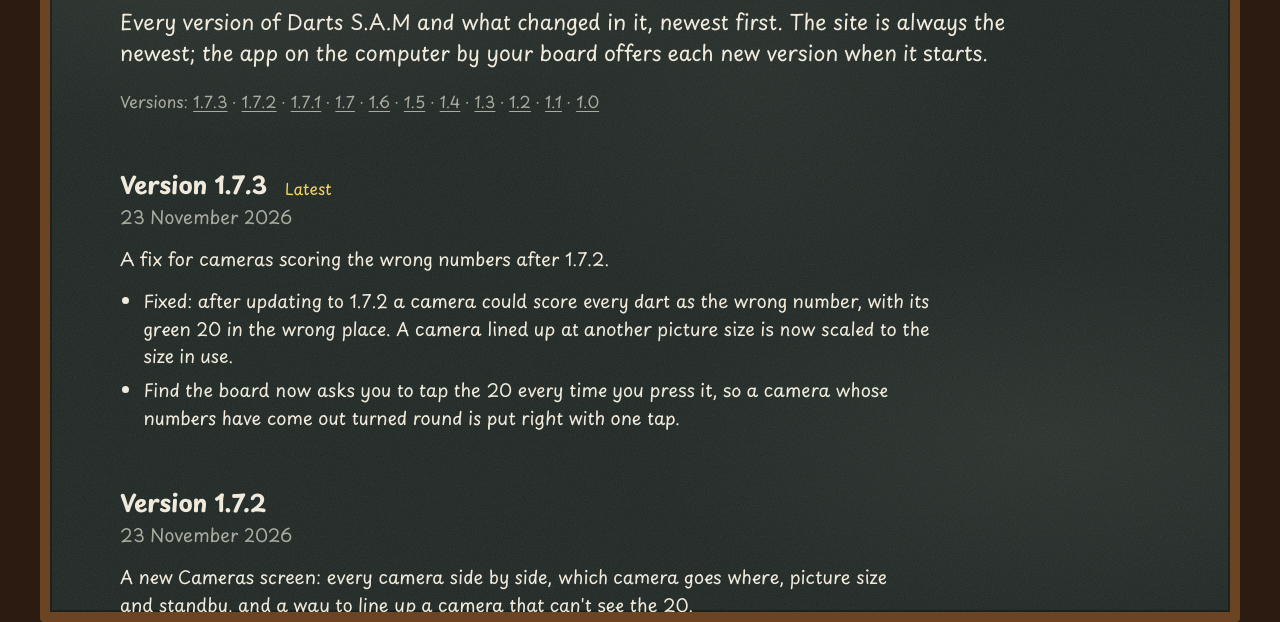
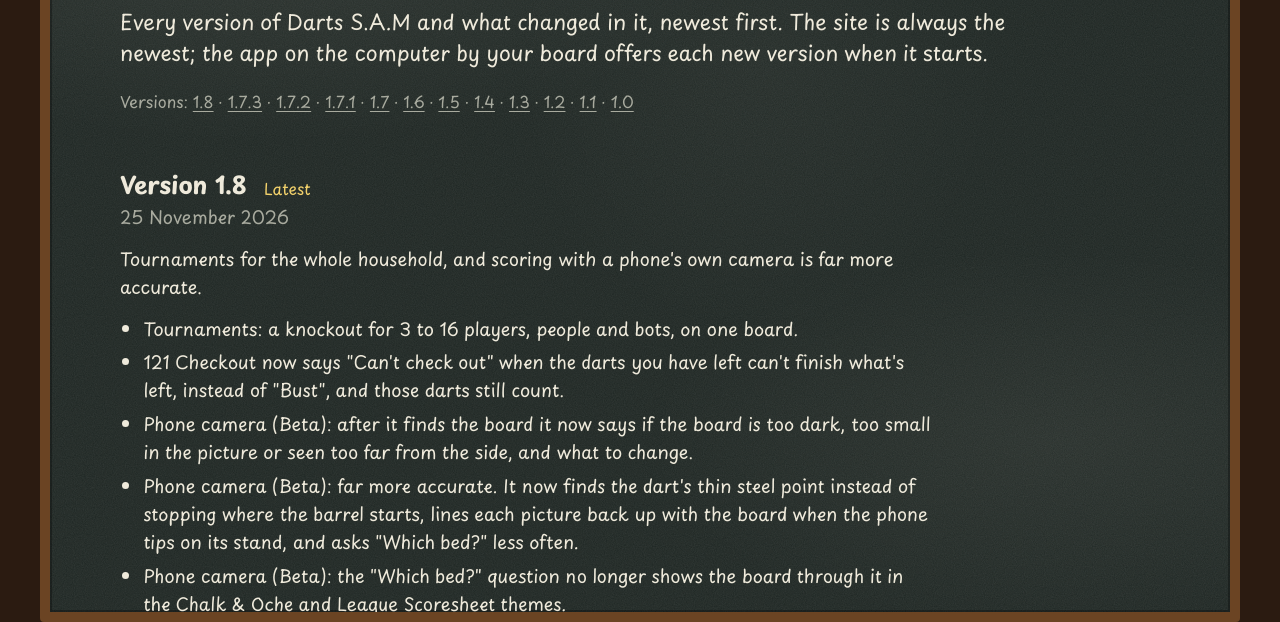
Before and after one commit to SonicSamShop/darts-sam, a website: page web/releases.html in a window 1280 px wide. Shown: the part 178-800 px from the top of the page. Drawn offline with Linux system fonts and the light colour scheme.

Commit message:
release: 1.8, tournaments on the menu
Turns TOURNAMENT_ON_MENU on, so Tournament has its line on the computer's
and the phone's menu. The menu tests now ask the loader for an "off" copy
as well as an "on" copy, so both stay tested whichever way the file has it.

Release notes: tournaments, 121 "Can't check out", the phone camera's setup
check and its accuracy work, and the opaque "Which bed?" sheet.

Co-Authored-By: Claude Opus 5.5 <noreply@anthropic.com>

```diff
--- a/web/releases.html
+++ b/web/releases.html
@@ -24,10 +24,23 @@
   <h1>What's new</h1>
   <p class="lead">Every version of Darts S.A.M and what changed in it, newest first. The site is always the newest;
     the app on the computer by your board offers each new version when it starts.</p>
-  <p class="jump">Versions: <a href="#v1.7.3">1.7.3</a> · <a href="#v1.7.2">1.7.2</a> · <a href="#v1.7.1">1.7.1</a> · <a href="#v1.7">1.7</a> · <a href="#v1.6">1.6</a> · <a href="#v1.5">1.5</a> · <a href="#v1.4">1.4</a> · <a href="#v1.3">1.3</a> · <a href="#v1.2">1.2</a> · <a href="#v1.1">1.1</a> · <a href="#v1.0">1.0</a></p>
+  <p class="jump">Versions: <a href="#v1.8">1.8</a> · <a href="#v1.7.3">1.7.3</a> · <a href="#v1.7.2">1.7.2</a> · <a href="#v1.7.1">1.7.1</a> · <a href="#v1.7">1.7</a> · <a href="#v1.6">1.6</a> · <a href="#v1.5">1.5</a> · <a href="#v1.4">1.4</a> · <a href="#v1.3">1.3</a> · <a href="#v1.2">1.2</a> · <a href="#v1.1">1.1</a> · <a href="#v1.0">1.0</a></p>
 
-  <section id="v1.7.3" class="latest">
-    <h2>Version 1.7.3 <span class="tag">Latest</span></h2>
+  <section id="v1.8" class="latest">
+    <h2>Version 1.8 <span class="tag">Latest</span></h2>
+    <p class="when">25 November 2026</p>
+    <p>Tournaments for the whole household, and scoring with a phone's own camera is far more accurate.</p>
+    <ul>
+      <li>Tournaments: a knockout for 3 to 16 players, people and bots, on one board.</li>
+      <li>121 Checkout now says "Can't check out" when the darts you have left can't finish what's left, instead of "Bust", and those darts still count.</li>
+      <li>Phone camera (Beta): after it finds the board it now says if the board is too dark, too small in the picture or seen too far from the side, and what to change.</li>
+      <li>Phone camera (Beta): far more accurate. It now finds the dart's thin steel point instead of stopping where the barrel starts, lines each picture back up with the board when the phone tips on its stand, and asks "Which bed?" less often.</li>
+      <li>Phone camera (Beta): the "Which bed?" question no longer shows the board through it in the Chalk &amp; Oche and League Scoresheet themes.</li>
+    </ul>
+  </section>
+
+  <section id="v1.7.3">
+    <h2>Version 1.7.3</h2>
     <p class="when">23 November 2026</p>
     <p>A fix for cameras scoring the wrong numbers after 1.7.2.</p>
     <ul>
--- a/web/screens/home.js
+++ b/web/screens/home.js
@@ -19,8 +19,8 @@ import {
   setup, statsPath, store, totals, updater
 } from '../app.js';
 
-// Whether "Tournament" is on the menu (a computer's line and a phone's). Off until tournaments are ready for everyone.
-const TOURNAMENT_ON_MENU = false;
+// Whether "Tournament" is on the menu (a computer's line and a phone's). On since 1.8.
+const TOURNAMENT_ON_MENU = true;
 
 // What is open on the menu. step: on a phone, the step that is open ('game', 'options' or
 // 'players'), or null for none. Not chosen yet (undefined): none when somebody is down to
```
Also changed, not shown: release.json (+9 -8 lines), tests/tourmenu.test.mjs (+5 -5 lines), tests/tourscreen/hooks.mjs (+10 -7 lines).
